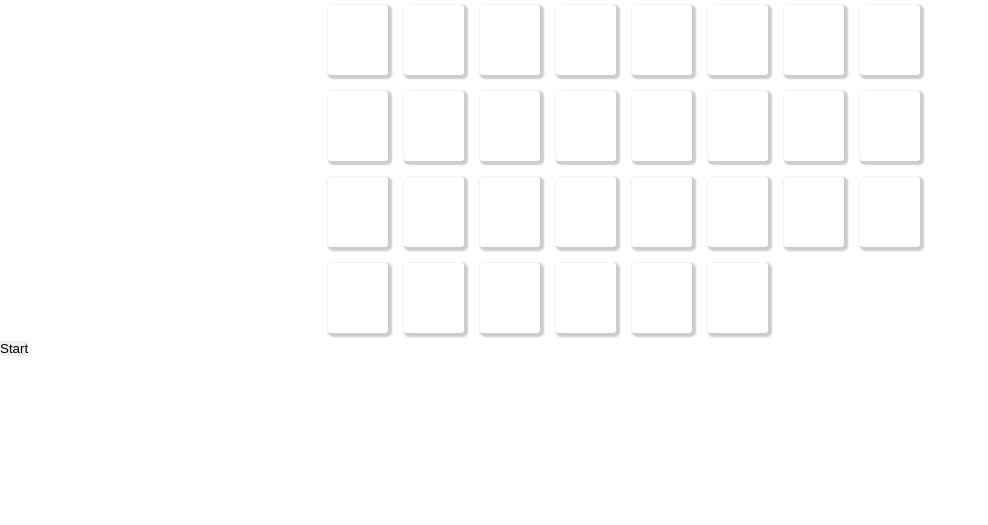
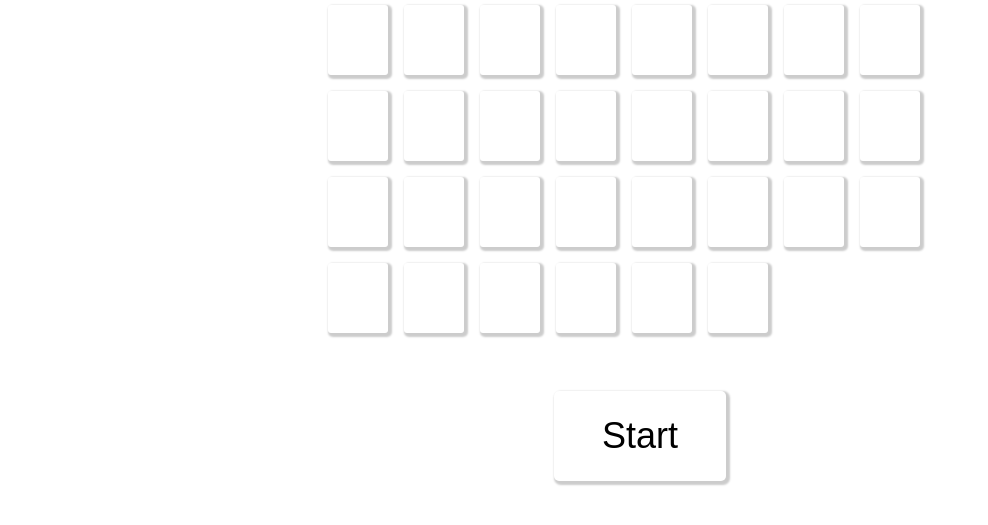
Before and after one commit to AndriiMiroshnyk/Mahjong-like-game, a plain HTML site: page index.html in a window 1280 px wide. Shown: the part 111-636 px from the top of the page, without its empty margins (0-988 px from the left). Drawn offline with Linux system fonts and the light colour scheme.

Commit message:
Added button styles and cursor pointer to cards

```diff
--- a/styles/style.scss
+++ b/styles/style.scss
@@ -42,4 +42,16 @@ body {
     margin: 8px;
     line-height: 70px;
     font-size: 32px;
+    cursor: pointer;
 }
+
+.btn {
+    display: block;
+    padding: 24px 48px;
+    margin: 50px auto;
+    font-size: 36px;
+    box-shadow: 2px 2px 2px 2px lighten($text-color, 80%);
+    border-radius: 5px;
+    background-color: $bg-color;
+    cursor: pointer;
+}
```
Also changed, not shown: styles/style.css, 1 other file.
